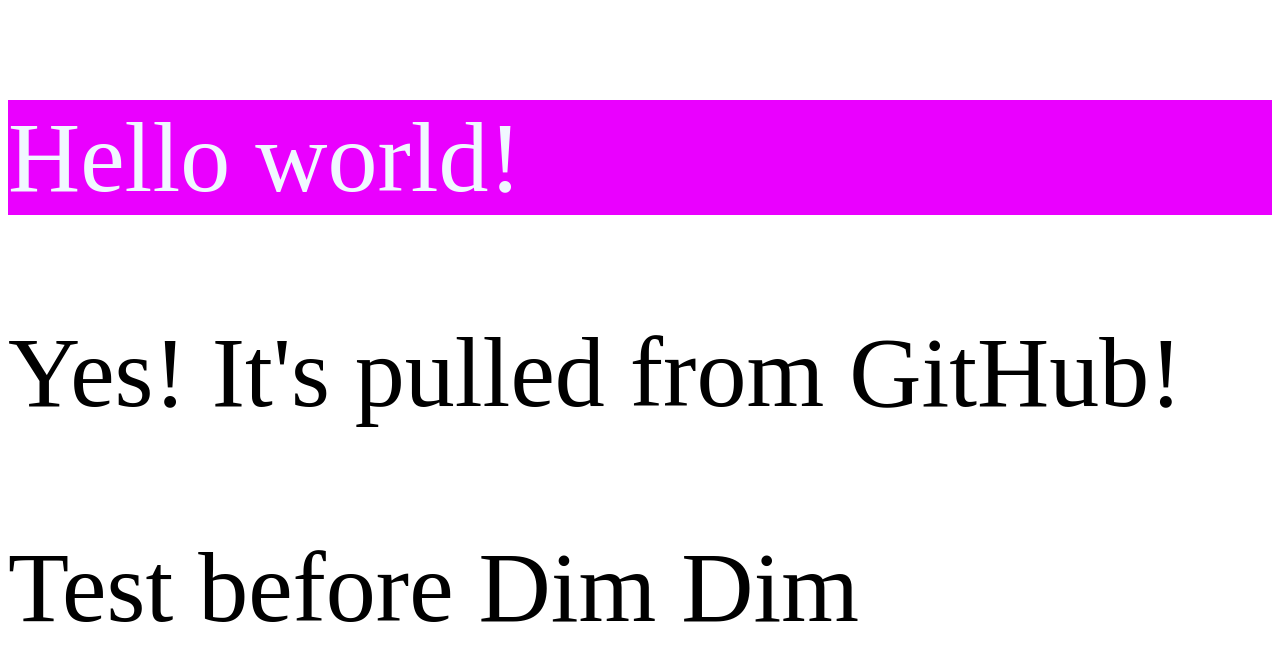
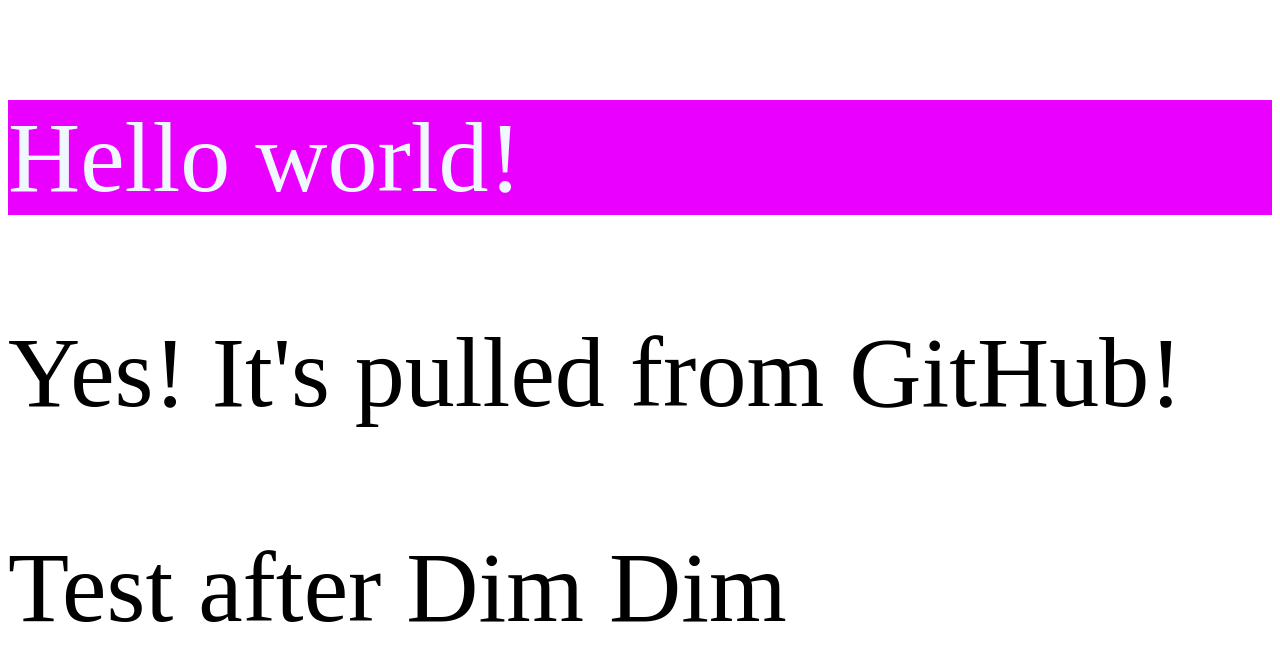
Before and after one commit to LevShakh/TestPipeline, a plain HTML site: page index.html in a window 1280 px wide. Drawn offline with Linux system fonts and the light colour scheme.

Commit message:
Test after Dim Dim

```diff
--- a/index.html
+++ b/index.html
@@ -11,7 +11,7 @@
     <div class="block">
         <p class="greeting">Hello world!</p>
         <p>Yes! It's pulled from GitHub!</p>
-        <p>Test before Dim Dim</p>
+        <p>Test after Dim Dim</p>
     </div>
 </body>
 </html>
```
